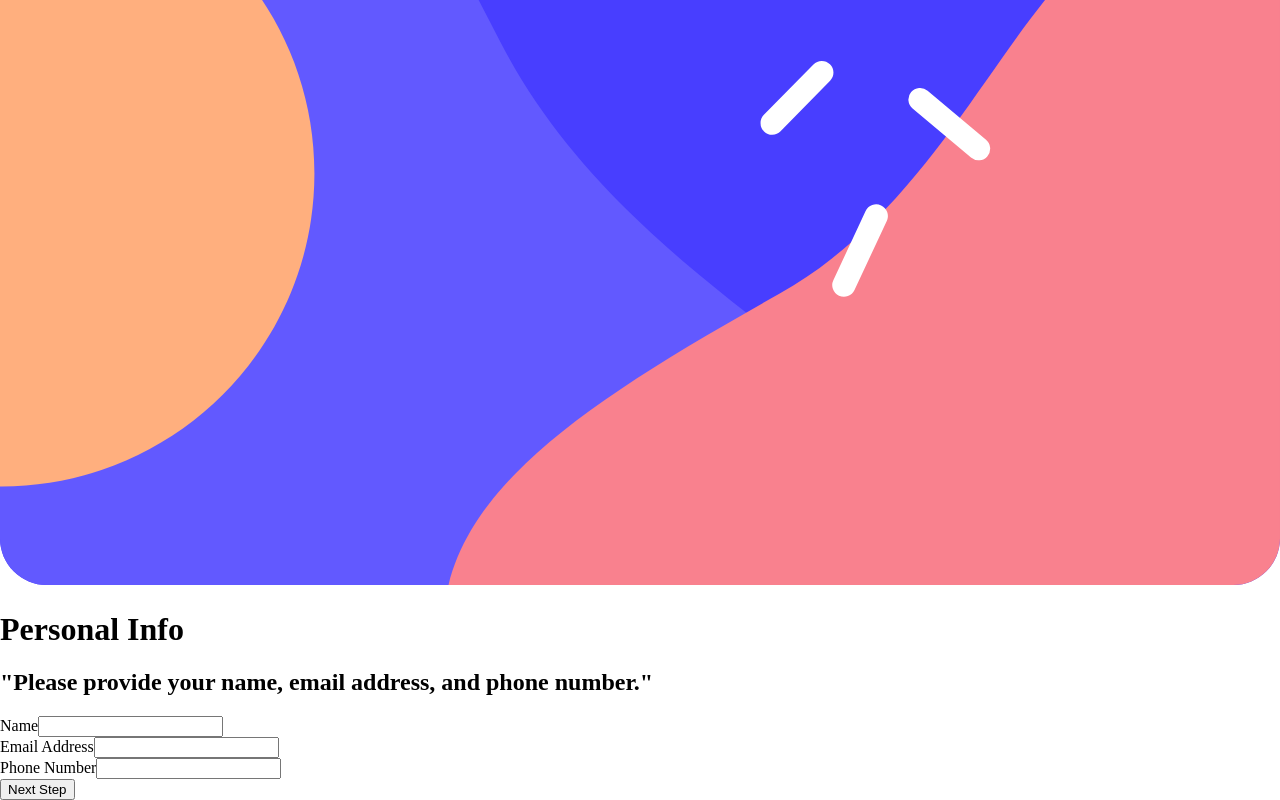
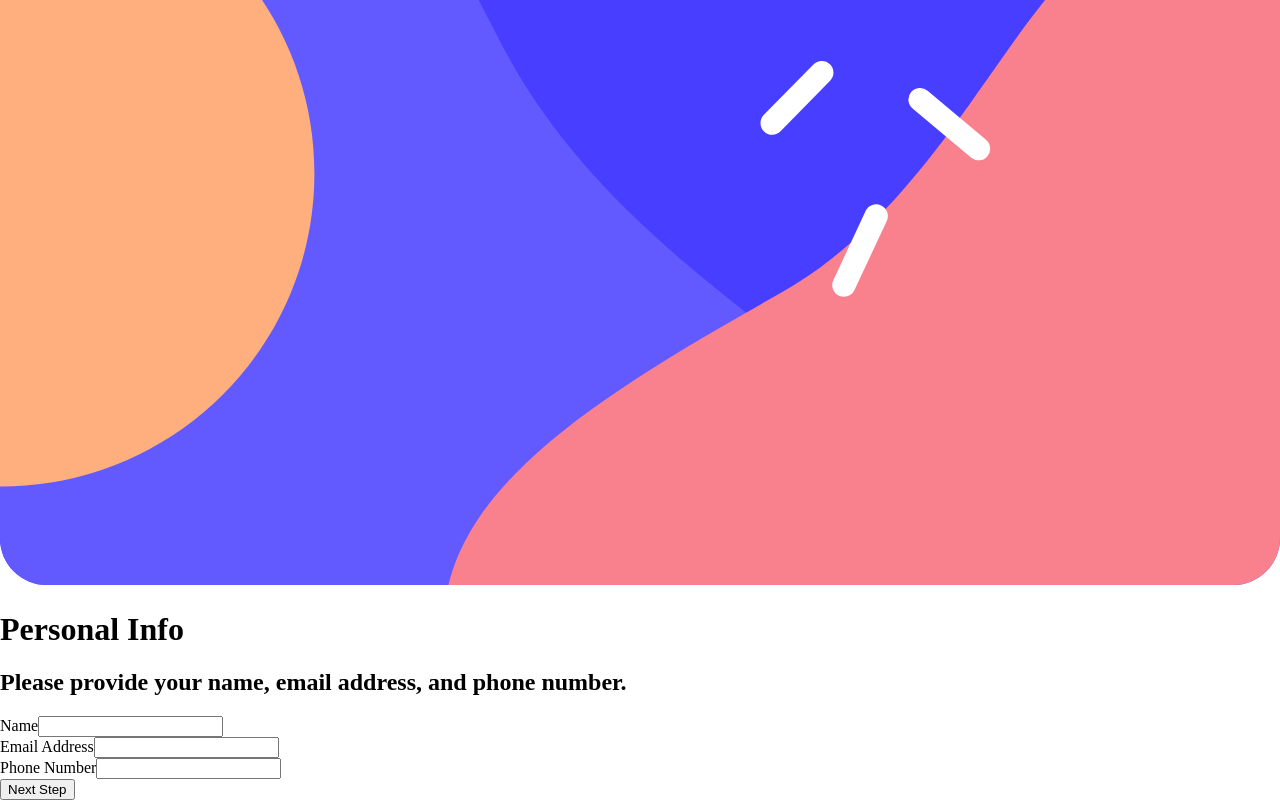
Before and after one commit to TomasScerbak/multistep-form, a React (Create React App) app: page / in a window 1280 px wide. Shown: the part 2068-2868 px from the top of the page. Built offline with nearby package versions, Linux system fonts and the light colour scheme.

Commit message:
removed quotes from descriptions

```diff
--- a/src/components/pages/PersonalInfo.tsx
+++ b/src/components/pages/PersonalInfo.tsx
@@ -31,7 +31,7 @@ const PersonalInfo = (props: Props) => {
 
   return (
     <section>
-      <h2>"Please provide your name, email address, and phone number."</h2>
+      <h2>Please provide your name, email address, and phone number.</h2>
       <form>
         <div>
           <label htmlFor="name">Name</label>
--- a/src/components/pages/YourPlan.tsx
+++ b/src/components/pages/YourPlan.tsx
@@ -41,7 +41,7 @@ const YourPlan = () => {
 
   return (
     <section>
-      <h2>"You have the option of montly or yearly billing"</h2>
+      <h2>You have the option of montly or yearly billing</h2>
       {planVariations.map((plan, index) => (
         <PlanButton
           onChange={() =>
```
